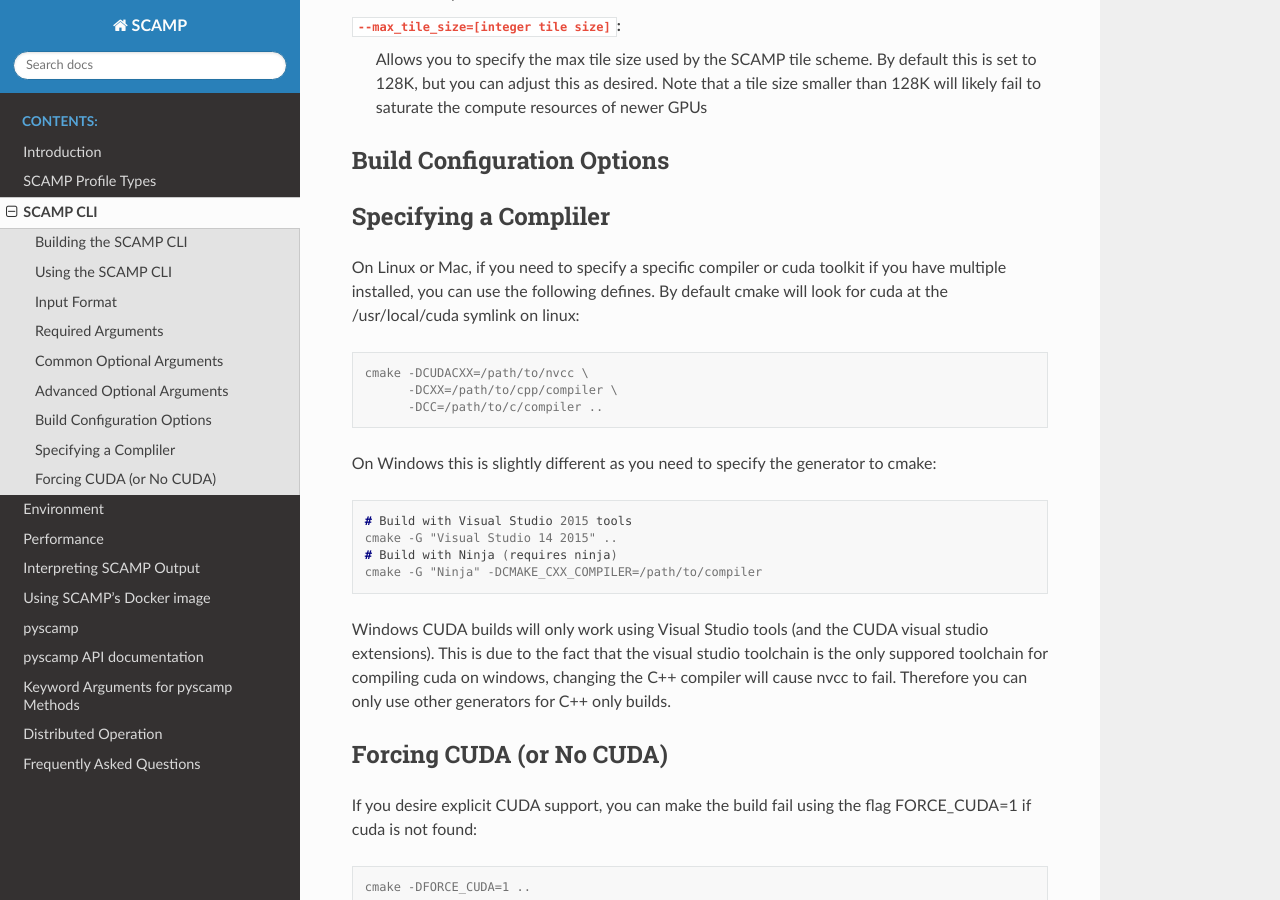
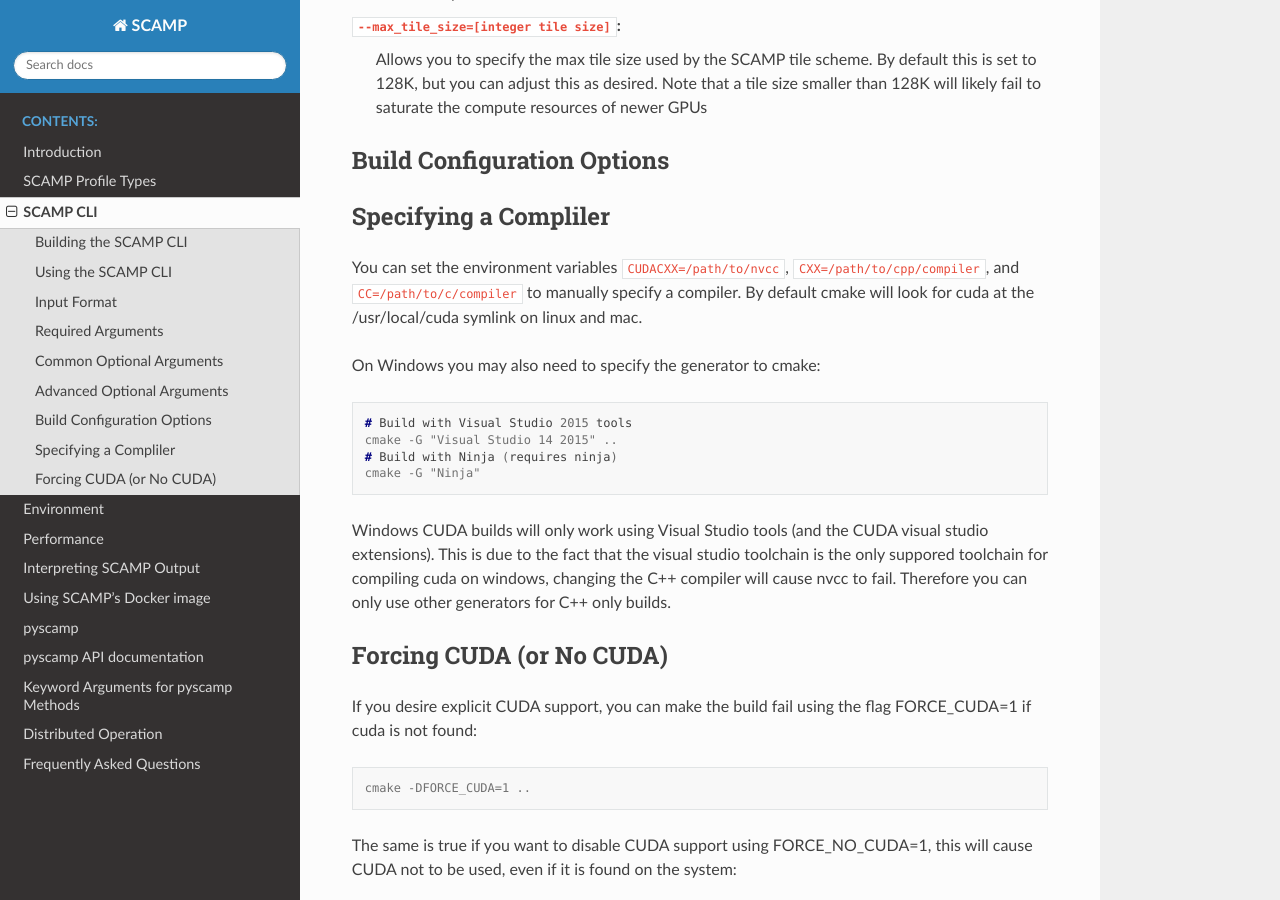
Before and after one commit to zpzim/SCAMP, a Sphinx documentation site: the page built from docs/source/cli.rst, in a window 1280 px wide and 900 px high, scrolled down 4288 px. Built offline with Sphinx 7.4.7 and the Read the Docs theme 2.0.0, drawn with Linux system fonts in a browser that asks for light colours.

Commit message:
Update docs.

```diff
--- a/docs/source/cli.rst
+++ b/docs/source/cli.rst
@@ -158,18 +158,14 @@
 Specifying a Compliler
 ************************************
 
-On Linux or Mac, if you need to specify a specific compiler or cuda toolkit if you have multiple installed, you can use the following defines. By default cmake will look for cuda at the /usr/local/cuda symlink on linux::
+You can set the environment variables ``CUDACXX=/path/to/nvcc``, ``CXX=/path/to/cpp/compiler``, and ``CC=/path/to/c/compiler`` to manually specify a compiler. By default cmake will look for cuda at the /usr/local/cuda symlink on linux and mac.
 
-  cmake -DCUDACXX=/path/to/nvcc \
-        -DCXX=/path/to/cpp/compiler \
-        -DCC=/path/to/c/compiler ..
-
-On Windows this is slightly different as you need to specify the generator to cmake::
+On Windows you may also need to specify the generator to cmake::
 
   # Build with Visual Studio 2015 tools
   cmake -G "Visual Studio 14 2015" ..
   # Build with Ninja (requires ninja)
-  cmake -G "Ninja" -DCMAKE_CXX_COMPILER=/path/to/compiler
+  cmake -G "Ninja"
 
 Windows CUDA builds will only work using Visual Studio tools (and the CUDA visual studio extensions). This is due to the fact that the visual studio toolchain is the only suppored toolchain for compiling cuda on windows, changing the C++ compiler will cause nvcc to fail. Therefore you can only use other generators for C++ only builds.
 
--- a/docs/source/environment.rst
+++ b/docs/source/environment.rst
@@ -23,7 +25,7 @@
   * Only Python 3 is supported.
 
 Recommended Compiler:
- * If you are using CPUs, using clang v6.0 or above is highly recomended as gcc may not properly autovectorize the CPU kernels.
+ * If you are using CPUs, using a newer version of clang is recommended as it tends to have better performance.
 
 
 Notes on GPU Support
--- a/docs/source/pyscamp/intro.rst
+++ b/docs/source/pyscamp/intro.rst
@@ -18,7 +18,7 @@
 
   * ``FORCE_CUDA=1`` will allow you to force pyscamp to build with cuda (or fail if it can't find CUDA)
   * ``FORCE_NO_CUDA=1`` will force pyscamp to build without cuda, even if it is found on the system.
-  * ``CC=<compiler>`` will force pyscampe to use a c compiler other than the default compiler detected by cmake, this works only for builds not using visual studio tools.
+  * ``CC=<compiler>`` will force pyscamp to use a c compiler other than the default compiler detected by cmake, this works only for builds not using visual studio tools.
   * ``CXX=<compiler>`` will force pyscamp to use a c++ compiler other than the default compiler detected by cmake, this works only for builds not using visual studio tools
   * ``CUDACXX=<nvcc location>`` will point pyscamp to the specified cuda compiler to build with, useful if your cuda compiler is not detected. This works only for builds not using visual studio tools
   * ``CMAKE_GENERATOR=<generator tag ("Ninja", etc.)>`` useful for windows builds to specify a generator other than visual studio tools
```
Also changed, not shown: other parts of docs/source/environment.rst (+2 -0 lines), README.md (+1 -1 lines).
